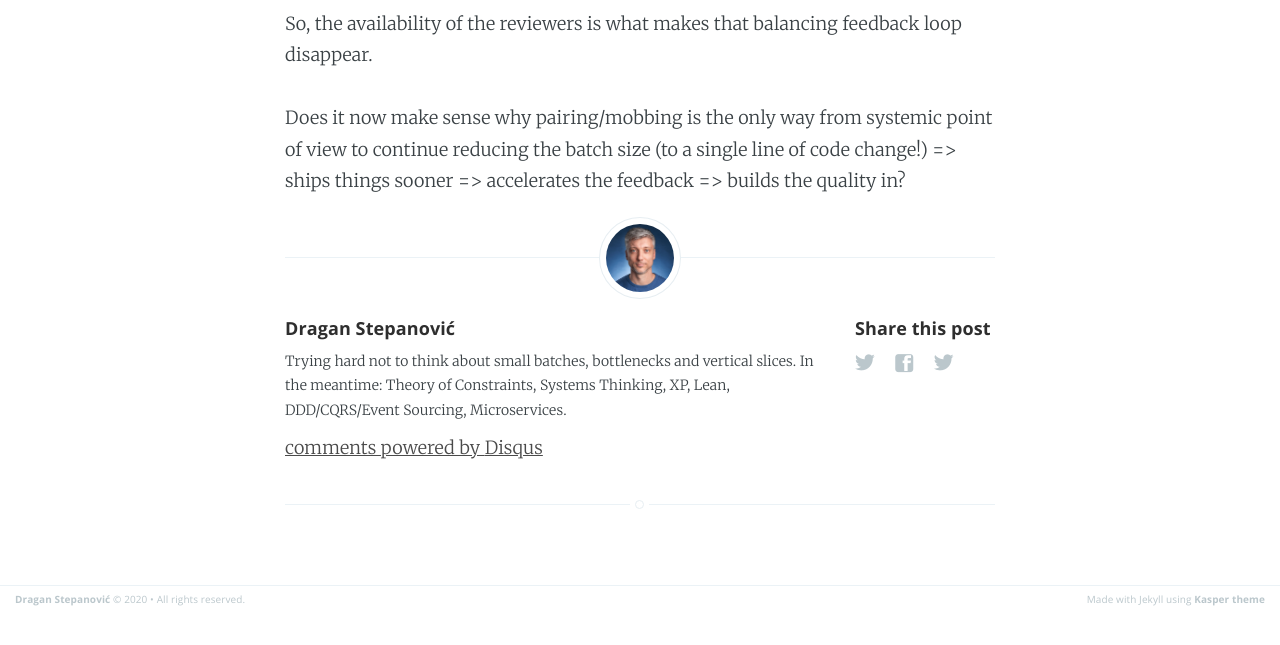
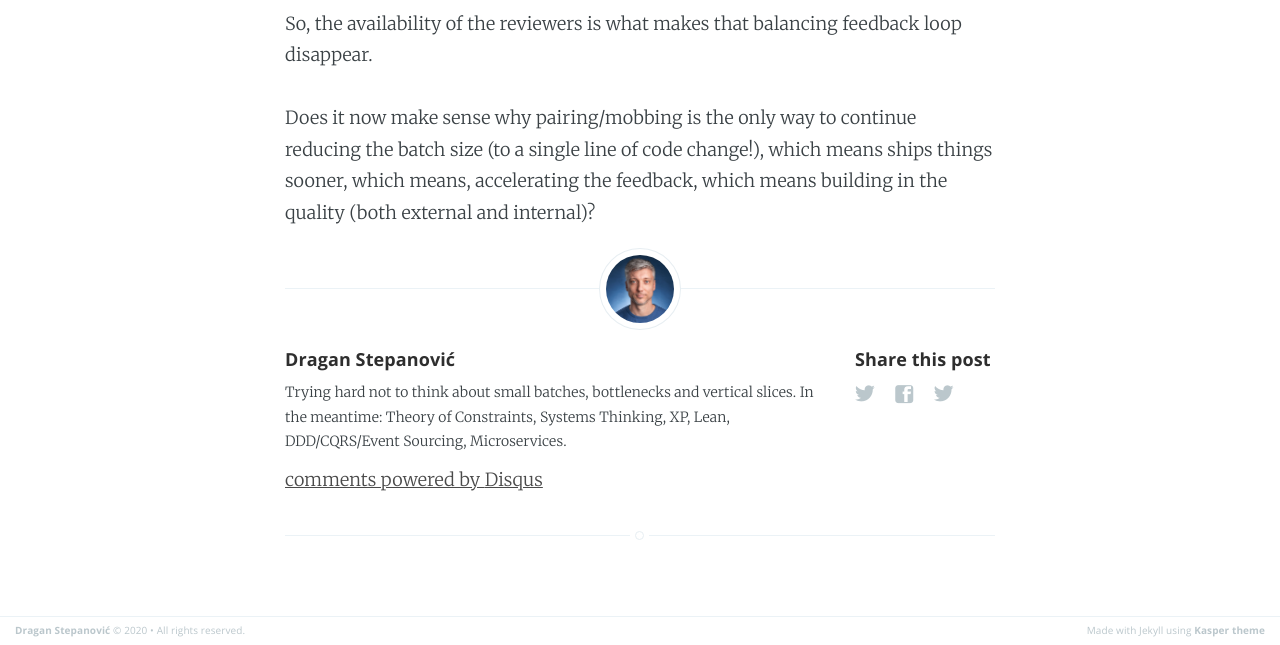
Before and after one commit to dragan-stepanovic/dragan-stepanovic.github.io, a Jekyll site: the page built from _posts/2020-11-16-pr-size-cannot-be-reduced.md, in a window 1280 px wide and 900 px high, scrolled down 1639 px, cut to the strip 255-900 px from the top of the window. Built offline with Jekyll 4.4.1, drawn with Linux system fonts in a browser that asks for light colours; our own code applies the rules of GitHub Pages for plain Markdown files; comment, search, counter and statistics services are not loaded; before the commit the page ends 2507 px from its top, so only the background shows below that.

Commit message:
Update 2020-11-16-pr-size-cannot-be-reduced.md

```diff
--- a/_posts/2020-11-16-pr-size-cannot-be-reduced.md
+++ b/_posts/2020-11-16-pr-size-cannot-be-reduced.md
@@ -19,4 +19,4 @@ But, interruptions exist only if reviewers are interrupted in doing something el
 
 So, the availability of the reviewers is what makes that balancing feedback loop disappear.
 
-Does it now make sense why pairing/mobbing is the only way from systemic point of view to continue reducing the batch size (to a single line of code change!) => ships things sooner => accelerates the feedback => builds the quality in?
+Does it now make sense why pairing/mobbing is the only way to continue reducing the batch size (to a single line of code change!), which means ships things sooner, which means, accelerating the feedback, which means building in the quality (both external and internal)?
```
